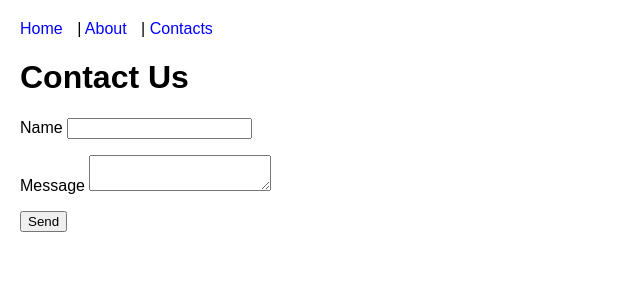
After one commit to fuzumoe/myFirstFlaskApp, a Flask app: page /contacts in a window 1280 px wide. The commit adds this page. Shown: the top 300 px of the page, without its empty margins (0-640 px from the left). Run offline with Flask 3, Linux system fonts and the light colour scheme.

Commit message:
initial commit

```diff
--- a/app/__init__.py
+++ b/app/__init__.py
@@ -3,5 +3,6 @@ from flask import Flask
 
 def create_app():
     app = Flask(__name__)
+    app.config['SECRET_KEY'] = "234assadf!12342@"
 
     return app
--- /dev/null
+++ b/app/forms/__init__.py
@@ -0,0 +1 @@
+from .contacts import ContactForm
--- /dev/null
+++ b/app/forms/contacts.py
@@ -0,0 +1,9 @@
+from flask_wtf import FlaskForm
+from wtforms import StringField, TextAreaField, SubmitField
+from wtforms.validators  import DataRequired
+
+
+class ContactForm(FlaskForm):
+    name = StringField("Name", validators=[DataRequired()])
+    message = TextAreaField("Message", validators=[DataRequired()])
+    submit = SubmitField("Send")
--- a/app/routes/__init__.py
+++ b/app/routes/__init__.py
@@ -1,7 +1,9 @@
 from flask import Flask
 from .home import HomeView
 from .about import AboutView
+from .contacts import ContactView
 
 def register_route(app: Flask):
     app.add_url_rule("/", view_func=HomeView.as_view("home"))
     app.add_url_rule("/about", view_func=AboutView.as_view("about"))
+    app.add_url_rule("/contacts", view_func=ContactView.as_view("contact"), methods=["GET", "POST"])
--- /dev/null
+++ b/app/routes/contacts.py
@@ -0,0 +1,28 @@
+import logging
+
+from flask import redirect, render_template, flash, url_for
+from flask.views import MethodView
+
+from app.forms import ContactForm
+
+
+logging.basicConfig(level=logging.ERROR)
+
+logger =  logging.getLogger(__name__)
+
+
+class ContactView(MethodView):
+    def get(self):
+        form = ContactForm()
+
+        return render_template("contacts.html", title="Contact", form=form)
+
+    def post(self):
+        form = ContactForm()
+
+        if form.validate_on_submit():
+            flash(f"Message from {form.name.data} sent!")
+            logger.info(form.name.data)
+            return redirect(url_for("contact"))
+
+        return render_template("contacts.html", title="Contact", form=form)
--- a/app/templates/base.html
+++ b/app/templates/base.html
@@ -10,7 +10,8 @@
     <header>
         <nav>
             <a href="/">Home</a> |
-            <a href="/about">About</a>
+            <a href="/about">About</a> |
+            <a href="/contacts">Contacts</a>
         </nav>
     </header>
     <main>
--- /dev/null
+++ b/app/templates/contacts.html
@@ -0,0 +1,14 @@
+{% extends "base.html" %}
+
+{% block content %}
+<h1>Contact Us</h1>
+<form method="POST">
+    {{ form.hidden_tag() }}
+    <p>{{ form.name.label }} {{ form.name }}</p>
+    <p>{{ form.message.label }} {{ form.message }}</p>
+    <p>{{ form.submit }} </p>
+</form>
+{% for message  in get_flashed_messages() %}
+    <p style="color:green;">{{message}}</p>
+{% endfor %}
+{% endblock %}
--- a/requirements.txt
+++ b/requirements.txt
@@ -8,6 +8,7 @@ debugpy==1.8.11
 decorator==5.1.1
 executing==2.1.0
 Flask==3.1.0
+Flask-WTF==1.2.2
 idna==3.10
 ipykernel==6.29.5
 ipython==8.30.0
@@ -39,3 +40,4 @@ typing_extensions==4.12.2
 urllib3==2.2.3
 wcwidth==0.2.13
 Werkzeug==3.1.3
+WTForms==3.2.1
```
